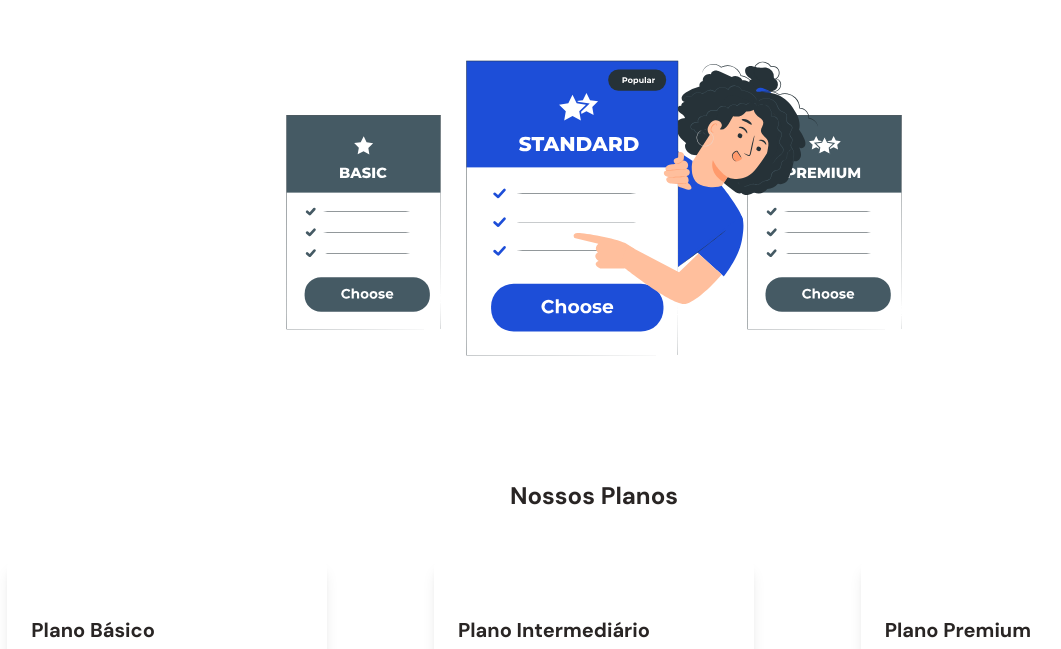
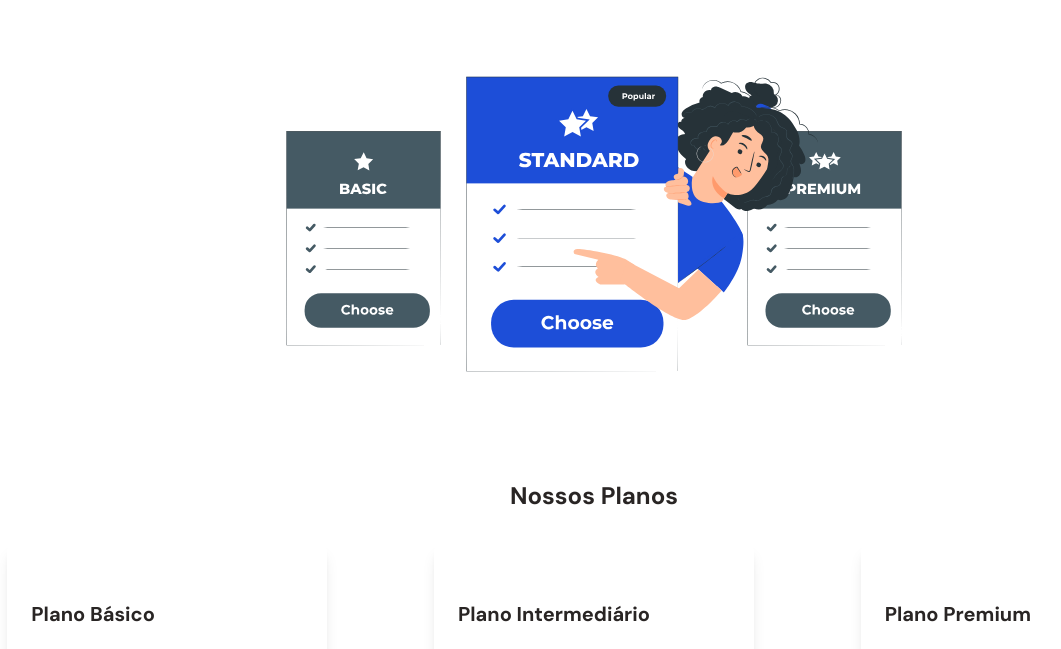
Before and after one commit to ghenosec/gym-page, a Next.js app: page / in a window 1280 px wide. Shown: the part 1336-1985 px from the top of the page, without its empty margins (46-1107 px from the left). Built offline with nearby package versions, Linux system fonts and the light colour scheme.

Commit message:
fix: text spacing

```diff
--- a/src/app/page.tsx
+++ b/src/app/page.tsx
@@ -85,30 +85,30 @@ export default function Home() {
           </div>
         </div>
 
-        <div id="precos" className="mt-0">
+        <div id="precos" className="mt-4">
           {" "}
-          <div className="flex justify-center mb-12">
+          <div className="flex justify-center mb-8">
+            {" "}
             <Image
               className="w-full max-w-full md:max-w-2xl"
               src={plansSvg}
               alt="Ilustração dos planos da academia."
             />
           </div>
-          <h2 className="text-2xl font-bold text-stone-800 text-center mb-12">
+          <h2 className="text-2xl font-bold text-stone-800 text-center mb-8">
+            {" "}
             Nossos Planos
           </h2>
           <div className="flex flex-col md:flex-row justify-center gap-8">
             <div className="card bg-white shadow-lg rounded-lg p-6 max-w-xs mx-auto">
               <h3 className="text-xl font-bold text-stone-800 mb-4 mt-8">
                 Plano Básico
-              </h3>{" "}
+              </h3>
               <p className="text-lg text-stone-700 mb-4 mt-4">
-                {" "}
                 Ideal para quem está começando e quer treinar 3 vezes por
                 semana.
               </p>
               <p className="text-2xl font-bold text-blue-700 mt-6">
-                {" "}
                 R$ 99,90/mês
               </p>
             </div>
@@ -116,29 +116,24 @@ export default function Home() {
             <div className="card bg-white shadow-lg rounded-lg p-6 max-w-xs mx-auto">
               <h3 className="text-xl font-bold text-stone-800 mb-4 mt-8">
                 Plano Intermediário
-              </h3>{" "}
+              </h3>
               <p className="text-lg text-stone-700 mb-4 mt-4">
-                {" "}
                 Perfeito para quem já tem alguma experiência e treina 5 vezes
                 por semana.
               </p>
               <p className="text-2xl font-bold text-blue-700 mt-6">
-                {" "}
                 R$ 149,90/mês
               </p>
             </div>
-            {/* Card 3 */}
             <div className="card bg-white shadow-lg rounded-lg p-6 max-w-xs mx-auto">
               <h3 className="text-xl font-bold text-stone-800 mb-4 mt-8">
                 Plano Premium
-              </h3>{" "}
+              </h3>
               <p className="text-lg text-stone-700 mb-4 mt-4">
-                {" "}
                 O pacote completo com acesso ilimitado e acompanhamento
                 personalizado.
               </p>
               <p className="text-2xl font-bold text-blue-700 mt-6">
-                {" "}
                 R$ 199,90/mês
               </p>
             </div>
```
